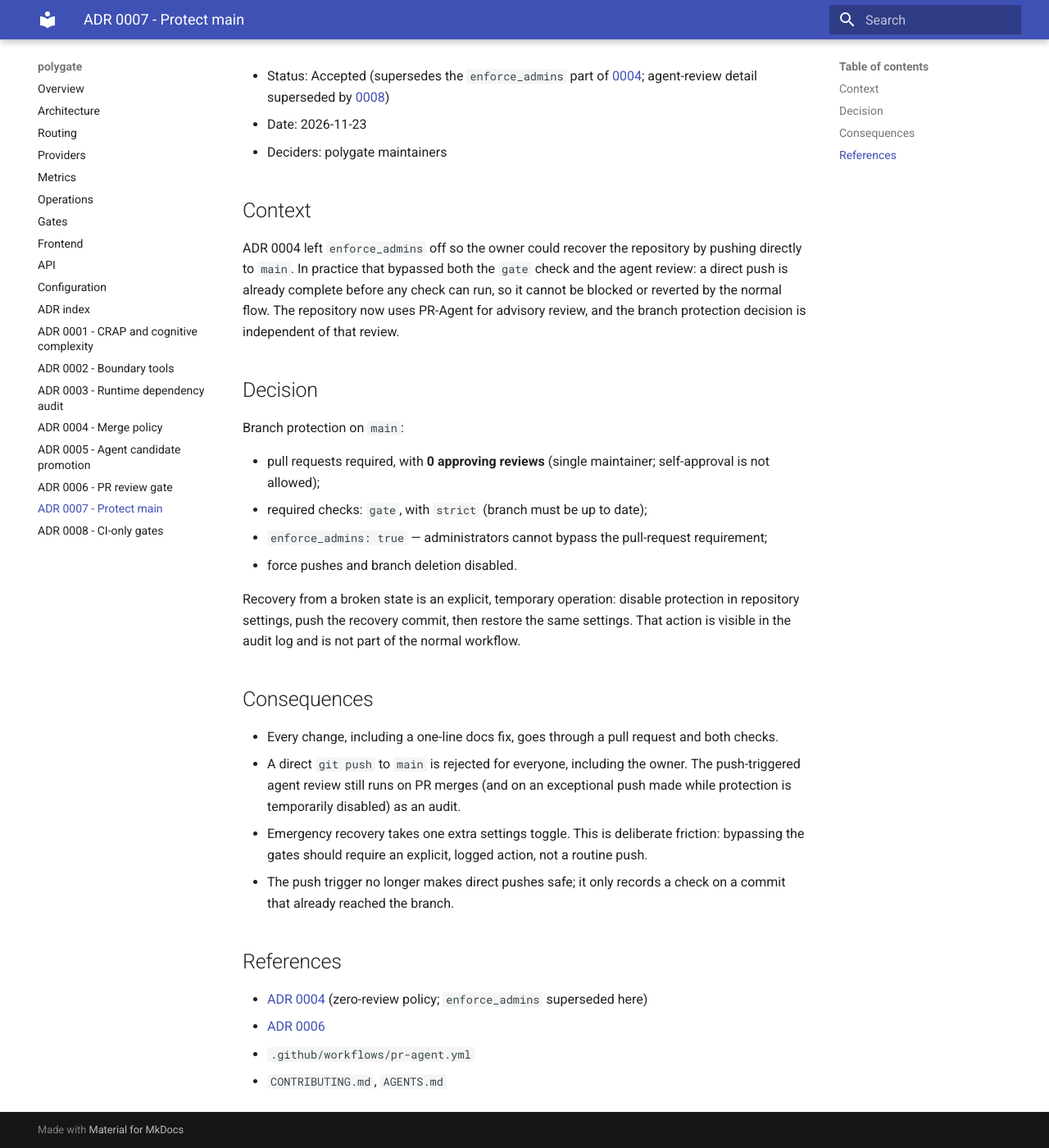
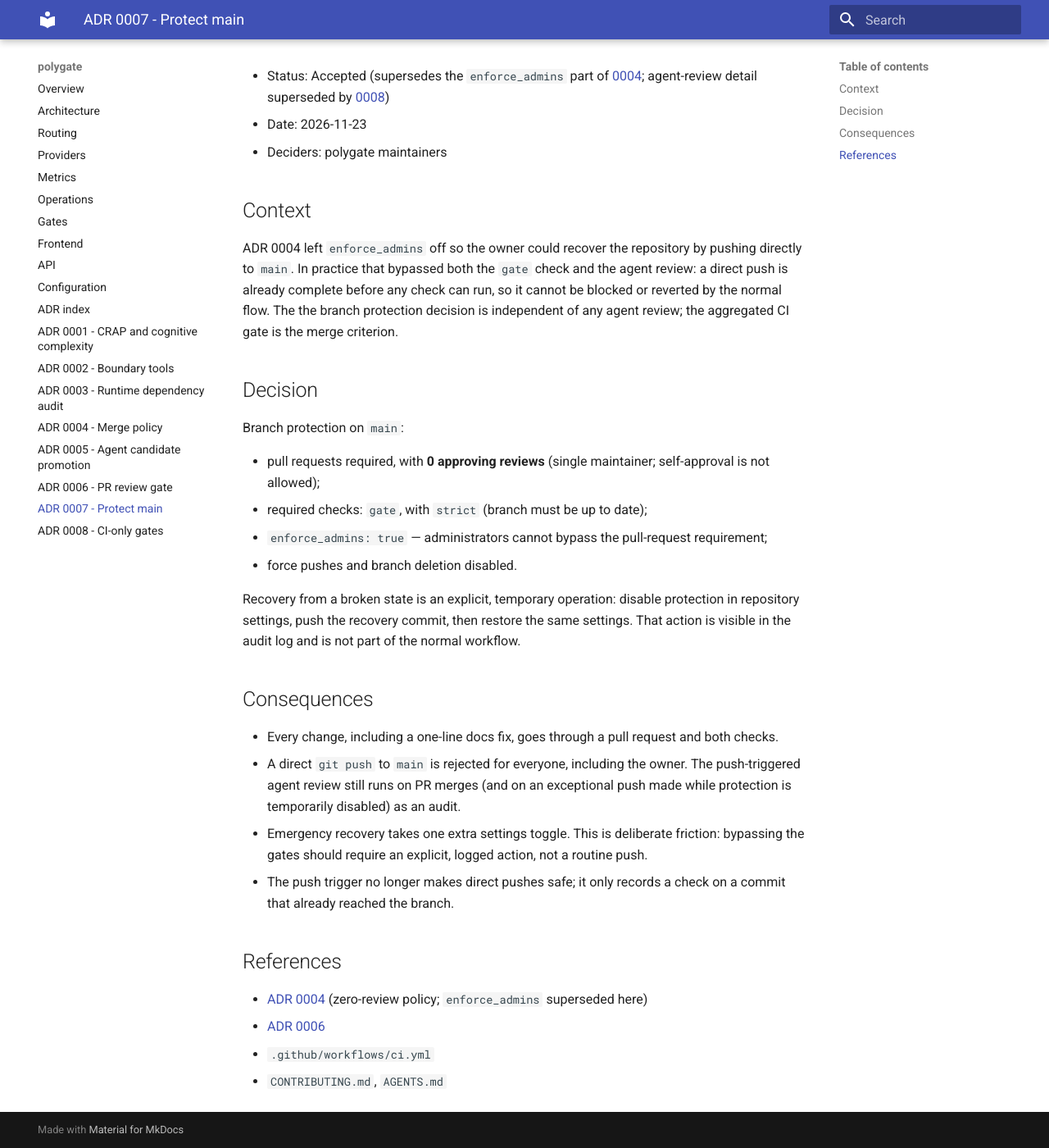
Before and after one commit to Zephyr236/polygate, an MkDocs documentation site: the page built from docs/adr/0007-protect-main.md, in a window 1280 px wide and 1400 px high, scrolled down 141 px. Shown: the whole window at 82% size. Built offline with MkDocs 1.6.1 and Material for MkDocs 9.7.7, drawn with Linux system fonts in a browser that asks for light colours.

Commit message:
docs: remove the PR-Agent reference from ADR 0007
The repository is CI-only; ADR 0007 should point at the aggregated CI workflow.

Co-Authored-By: Claude Code <noreply@anthropic.com>

```diff
--- a/docs/adr/0007-protect-main.md
+++ b/docs/adr/0007-protect-main.md
@@ -9,8 +9,8 @@
 ADR 0004 left `enforce_admins` off so the owner could recover the repository by pushing directly to
 `main`. In practice that bypassed both the `gate` check and the agent review: a direct push is already
 complete before any check can run, so it cannot be blocked or reverted by the normal flow. The
-repository now uses PR-Agent for advisory review, and the branch protection decision is independent of
-that review.
+the branch protection decision is independent of any agent review; the aggregated CI gate is the
+merge criterion.
 
 ## Decision
 
@@ -41,5 +41,5 @@ audit log and is not part of the normal workflow.
 
 - [ADR 0004](0004-merge-policy.md) (zero-review policy; `enforce_admins` superseded here)
 - [ADR 0006](0006-pr-review-gate.md)
-- `.github/workflows/pr-agent.yml`
+- `.github/workflows/ci.yml`
 - `CONTRIBUTING.md`, `AGENTS.md`
```
